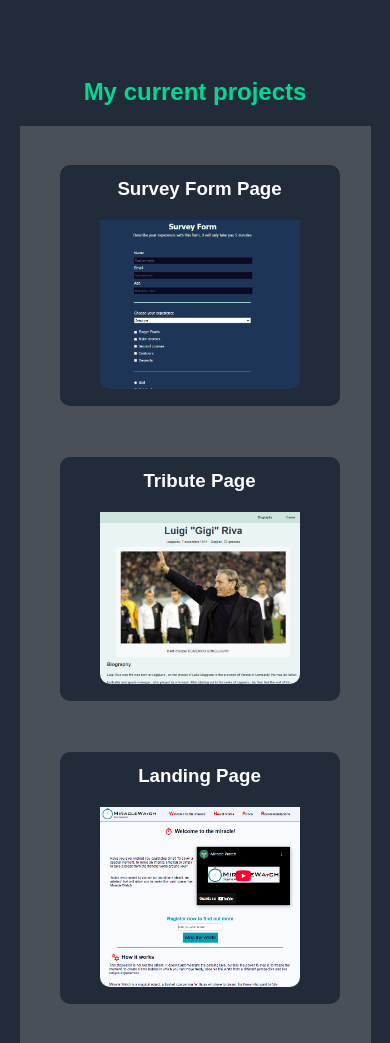
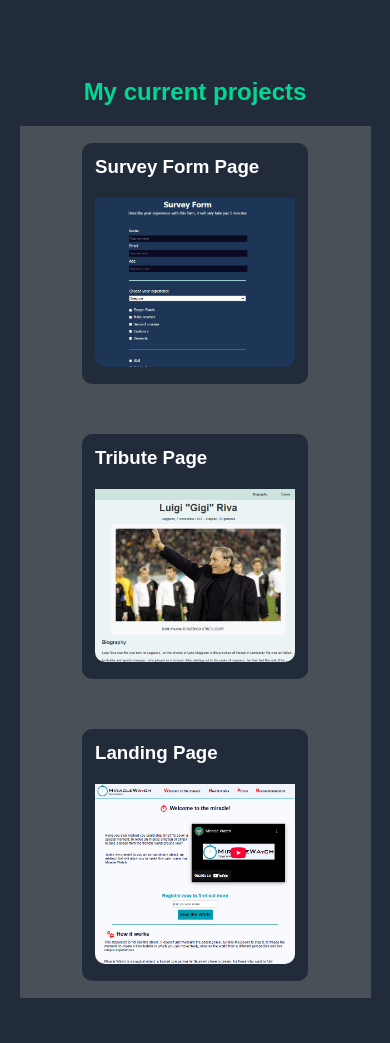
Before and after one commit to lcarta/Personal-Portfolio-Webpage, a plain HTML site: page index.html in a window 390 px wide. Shown: the part 900-1943 px from the top of the page. Drawn offline with nearby package versions, Linux system fonts and the light colour scheme.

Commit message:
modified:   styles.css responsive

```diff
--- a/styles.css
+++ b/styles.css
@@ -177,12 +177,14 @@ header {
   display: grid;
   width: 90vw;
   max-width: 1500px;
-  min-width: 300px;
+  min-width: 250px;
   margin: 20px auto;
   grid-template-columns: repeat(auto-fit, minmax(280px, 1fr));
   grid-gap: 3%;
-  padding: 40px;
+  padding: 5%;
   align-content: center;
+  justify-items: center;
+  justify-content: center;
 }
 
 
@@ -191,7 +193,7 @@ header {
   flex-direction: column;
   flex-wrap: wrap;
   border-radius: 10px;
-  align-content: center;
+  align-items: center;
   font-size: max(1em, 1.2vw);
   color: var(--color-text-light);
   background-color: var(--background-color-dark);
@@ -205,7 +207,6 @@ header {
 
 .project-tile h3 {
   border-radius: 10px 10px 0 0;
-  text-align: center;
   padding: 10px;
 
 }
@@ -293,6 +294,7 @@ header {
 footer {
   margin-top: 25px;
   height: 80px;
+  width: 100%;
 }
 
 
```
